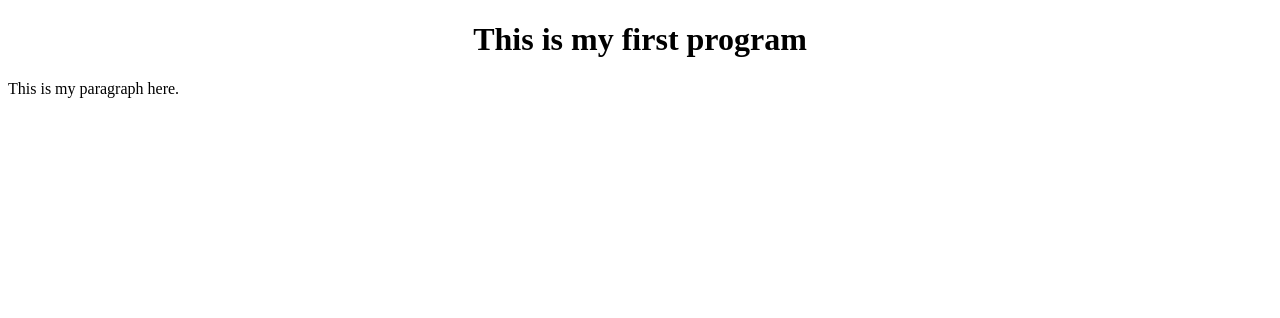
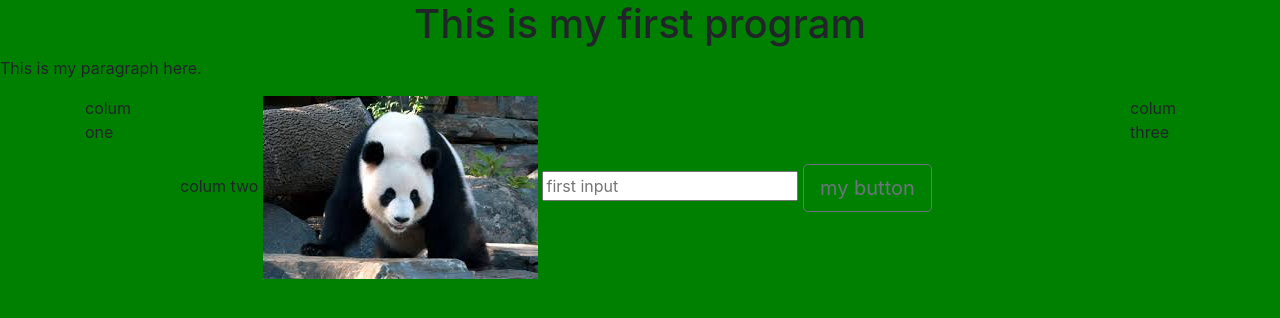
Before and after one commit to lionspridehacker/Rorys-first, a plain HTML site: page index.html in a window 1280 px wide. Drawn offline with nearby package versions, Linux system fonts and the light colour scheme.

Commit message:
images and colums

```diff
--- a/index.html
+++ b/index.html
@@ -1,6 +1,8 @@
 <!DOCTYPE html>
 <html lang="en">
 <head>
+    <link rel="stylesheet" href="https://stackpath.bootstrapcdn.com/bootstrap/4.2.1/css/bootstrap.min.css" integrity="sha384-GJzZqFGwb1QTTN6wy59ffF1BuGJpLSa9DkKMp0DgiMDm4iYMj70gZWKYbI706tWS" crossorigin="anonymous">
+    <link rel="stylesheet" href="style.css"/>
     <meta charset="UTF-8">
     <meta name="viewport" content="width=device-width, initial-scale=1.0">
     <meta http-equiv="X-UA-Compatible" content="ie=edge">
@@ -9,5 +11,16 @@
 <body>
     <h1 style="text-align: center">This is my first program</h1>
     <p>This is my paragraph here.</p>
+    <div class="container">
+        <div class="row">
+            <div class="col-md-1">colum one</div>
+            <div class="col-md-10">colum two
+                <img src="panda.jpg"/>
+                <input type="text" placeholder="first input" id="inputOne"/>
+                <button class="btn btn-outline-secondary btn-lg">my button</button>
+            </div>
+            <div class="col-md-1">colum three</div>
+        </div>
+    </div>
 </body>
 </html>
--- /dev/null
+++ b/style.css
@@ -0,0 +1,3 @@
+body{
+    background-color: green;
+}
```
Also changed, not shown: panda.jpg (added).
